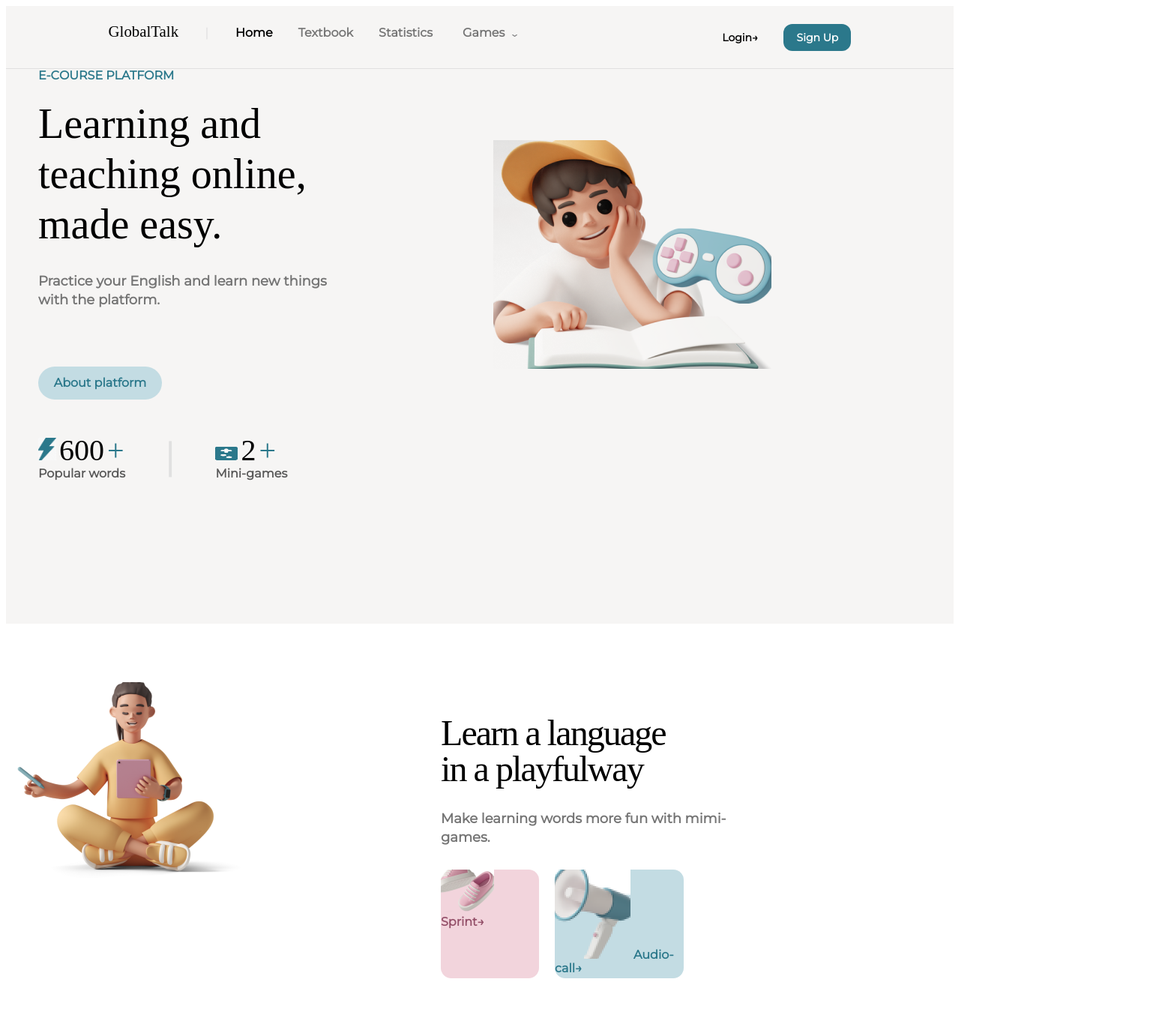
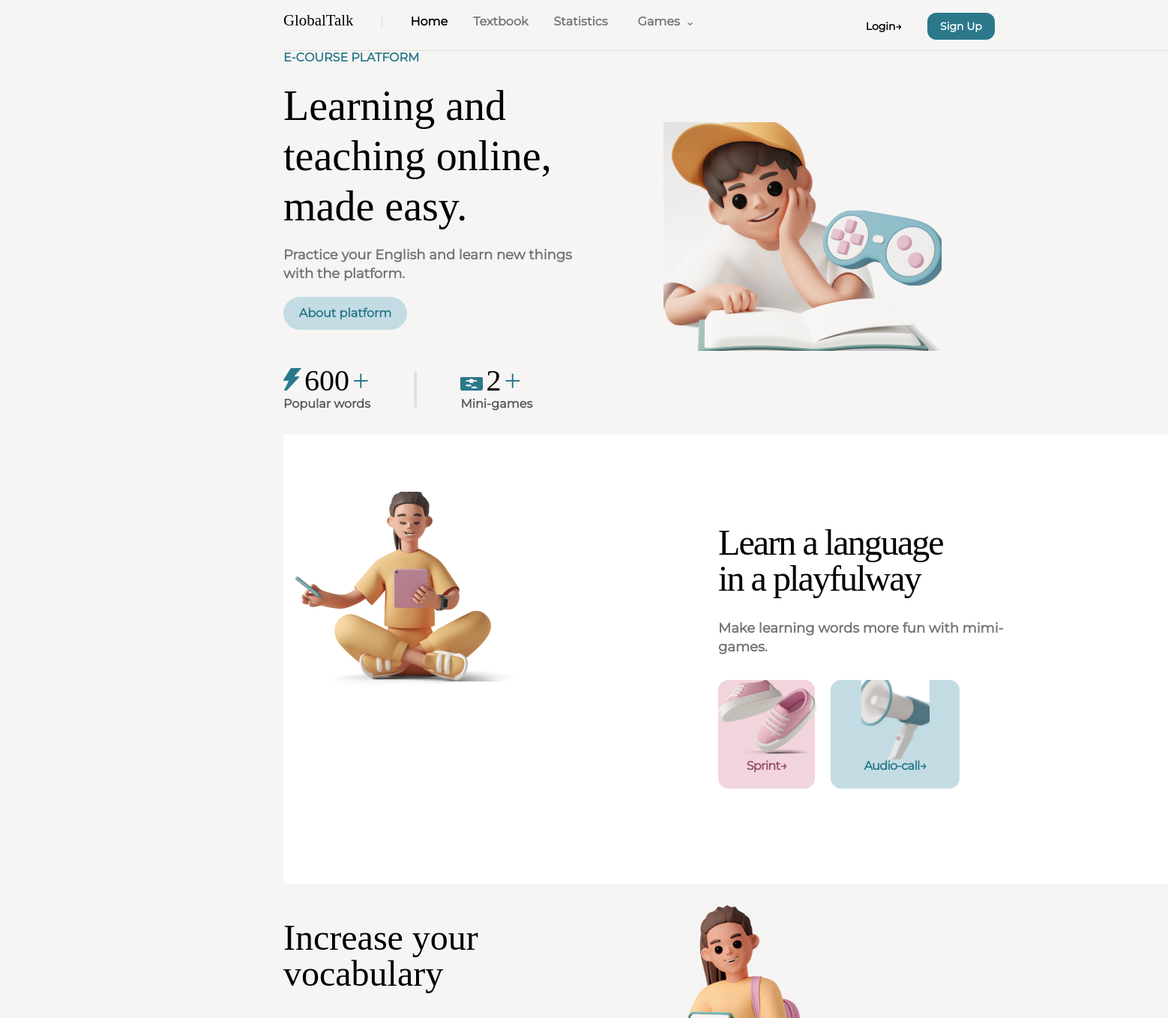
Before and after one commit to Tsiska8/davaleba-8, a plain HTML site: page index.html in a window 1280 px wide. Shown: the top 1358 px of the page at 75% size, 1558 px wide, since content can reach past the window. Drawn offline with Linux system fonts and the light colour scheme; a web font is replaced by a local one.

Commit message:
update style.css

```diff
--- a/assets/css/style.css
+++ b/assets/css/style.css
@@ -8,8 +8,9 @@
     src: url(../Fonts/Montserrat-Regular.ttf);
   }
 
-  .Homepage  {
-    margin: 0px auto;
+body{
+    background:  #F5F5F5;
+    padding: 24px 370px;
 }
 
   *{
@@ -17,27 +18,26 @@
    }
 
 .mark{
-    margin: 0px auto;
+
 }
 
 .menu_blok {
     display: flex;
     align-items: center;
-    height: 84px;
-
+    width: 1180px;
+    height: 36px;
     background: #F6F5F4;
     box-shadow: inset 0px -1px 0px #E0E0E0;
 }
 
 .menu1 {
-    margin: 0px auto;
     height: 36px;
+    margin-bottom: 31px;
 }
 
-
 .menu2{
-    height: 36px;
     margin: 0px auto;
+    margin-bottom:31px ;
 }
 
 .text13{
@@ -185,19 +185,18 @@
 }
 
 .mark1{
-    margin: 0 auto;
     background: #F6F5F4;
 }
 
 .dec {
     background: #F6F5F4;
     display: flex;
-    margin: 0px auto;
+    width: 1180px;
+    height: 510.78px;
 }
 
 .dec_blok{
-   margin: 0px auto;
-   height:740px ;
+    margin-right: 33px;
 }
 
 .dec10{
@@ -206,17 +205,14 @@
     margin-bottom: 24px;
 }
 
-.dec11{
-    width: 531px;
-    height: 201px;
-    margin-bottom: 30px;
-}
+p {
+    width: 474px;
+   }
 
 
 .dec_blok1{
     width: 614px;
     margin-top: 95px;
-    margin-left: 33px;
 }
 
 .text6{
@@ -228,6 +224,7 @@
 
     color: #2B788B;
 }
+
 .text7{
     line-height: 120%;
     font-family: Gothi;
@@ -300,7 +297,6 @@
         line-height: 100%;
 
         color:#2B788B;
-        margin-right: 48,78;
     }
 
     .text10{
@@ -354,11 +350,12 @@
     }
 
     .mark2{
-        margin: 0px auto;
+
     }
 
 .box{
     background: #FFFFFF;
+    width: 1180px;
     height: 600px;
     display: flex;
 }
@@ -395,7 +392,7 @@ margin-bottom: 30px;
 }
 
 .text18{
-    padding-top: 30px;
+    padding: 0px auto;
     font-family:Montser;
     font-style: normal;
     font-weight: 600;
@@ -406,32 +403,55 @@ margin-bottom: 30px;
 }
 
 .box4{
-    width: 131px;
-    height: 145px;
+    width: 129px;
+    text-align: center;
     background: #F2D4DC;
     border-radius: 14px;
     margin-right: 21.05px;
+
+}
+
+.box3{
+    display: flex;
+    position: absolute;
+    width: 324.05px;
+    height: 145.5px;
+    margin-top: 30px;
+}
+
+.box4_image{
+    width: 131px;
+    height: 106px;
+    margin-left: 0px;
+
+    color:#945069;
+}
+
+.box5_image{
+    width: 91px;
+    height: 106px;
+    margin-left: 41px;
+    color: #2B788B;
 }
 
 .text19{
-    margin-top: 19px;
-    text-align: center;
     font-family: Montser;
     font-style: normal;
     font-weight: 700;
     font-size: 16px;
     line-height: 100%;
+    letter-spacing: -0.04em;
 
     color: #945069;
 }
 
 .text20{
-    text-align: center;
     font-family: Montser;
     font-style: normal;
     font-weight: 700;
     font-size: 16px;
     line-height: 100%;
+    letter-spacing: -0.04em;
 
     color: #2B788B;
 }
@@ -440,40 +460,31 @@ margin-bottom: 30px;
     background: #C3DCE3;
     border-radius: 14px;
     width: 172px;
-    height: 145px;
+
+    text-align: center;
 }
 
-.box3{
-    display: flex;
-    padding-top: 30.5px;
-}
 
 .mark3{
-    margin: 0px auto;
     background: #F6F5F4;
 }
 
 .main {
     background: #F6F5F4;
     display: flex;
+    width: 1180px;
     height: 500px;
-    margin: 0px auto;
 }
 
 .main1{
-    width: 474px;
+    width: 474.46px;
     height: 254px;
 }
 
 .mein2{
     width: 580px;
     height: 473px;
-}
-
-p{
- margin-bottom: 30px;
- width: 474px;
- height: 96px;
+    margin-top: 26.03px;
 }
 
 .text21{
@@ -515,28 +526,29 @@ p{
 }
 
 .mark4{
-    margin: 0 auto;
-    background: #FFFFFF;
+
 }
 
 .ball {
     background: #FFFFFF;
     display: flex;
-    padding: 0px auto;
+    height: 600px;
+    width: 1180px;
 }
 
 .ball1{
-
-    height: 409px;
-    padding-top: 95px;
+    width: 680px;
+    height: 409.25px;
+    margin-top: 95.37px;
 }
 
 .ball2{
-    width: 474px;
+    width: 474.46px;
     height: 302px;
 }
 
 .ball4{
+    margin-top: 149px;
     margin-bottom: 30px;
 }
 
@@ -579,29 +591,27 @@ p{
 }
 
 .mark5{
-    margin: 0 auto;
-    background: #F6F5F4;
+
 }
 
 .footer{
     background: #F6F5F4;
-    height: 160px;
-    margin: 0px auto;
+    width: 1180px;
+    height: 80px;
 }
 
 .footer1 {
     display: flex;
-    padding-top: 40px;
-    padding-bottom: 20px;
+    height: 14px;
 }
 
 .footer2{
-   padding: 0px;
+
 }
 
 .footer3{
     margin-left: 569px;
-    padding: 0px;
+
 }
 
 .text25{
@@ -628,8 +638,7 @@ p{
 
 .footer4 {
     display: flex;
-    padding-top: 23.5px;
-    padding-bottom: 43.06px;
+    height: 26px;
 }
 
 .footer_image {
--- a/index.html
+++ b/index.html
@@ -101,14 +101,16 @@
 
                <div class="box3">
                     <div class="box4">
-                      <div class="image5">
-                        <img src="./assets/Fotos/schue.webp.png" alt="schue">
+                      <div class="box4_image">
+                        <img src="./assets/Fotos/sneaker.webp" alt="sneaker" width="131px" height="106px">
                       </div>
                         <span class="text19">Sprint&rarr;</span>
                     </div>
 
                     <div class="box5">
-                        <img src="./assets/Fotos/laut.webp.png" alt="laut">
+                        <div class="box5_image">
+                          <img src="./assets/Fotos/laut.webp.png" alt="laut" width="91px" height="106px">
+                        </div>
                         <span class="text20">Audio-call&rarr;</span>
                     </div>
                </div>
```
Also changed, not shown: assets/Fotos/schue.webp.png (deleted), assets/Fotos/sneaker.webp (added).
